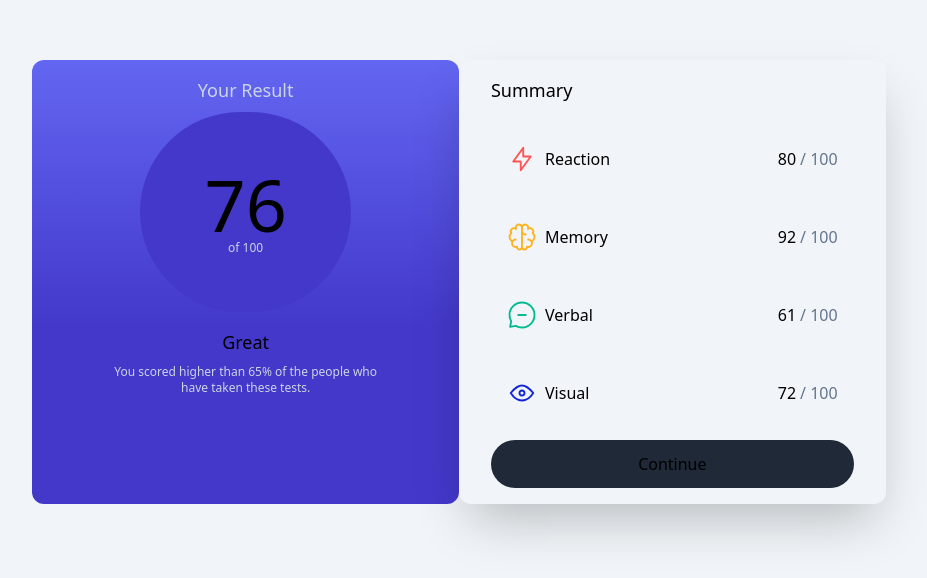
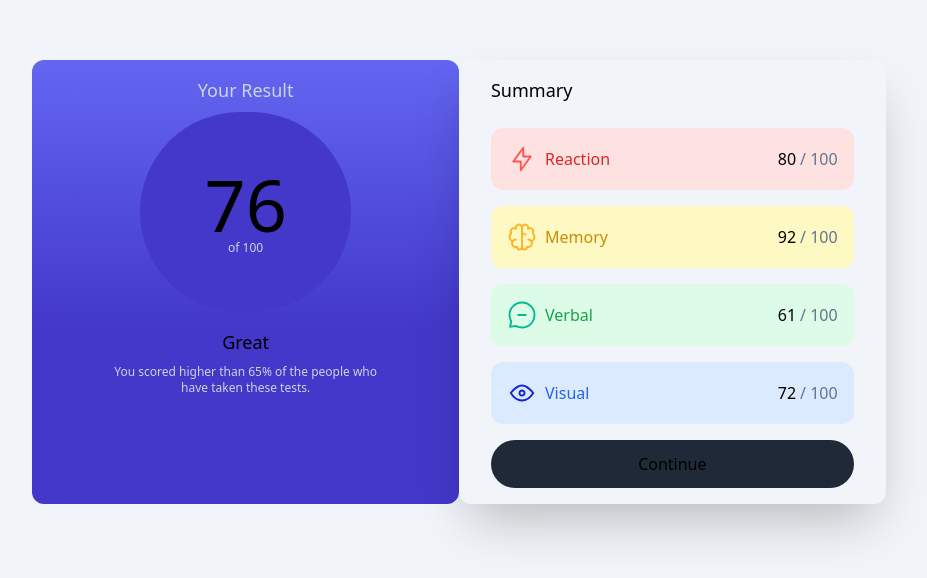
Before and after one commit to FLuffy-teddy/FEM-results-component, a Next.js app: page / in a window 1280 px wide. Shown: the part 118-696 px from the top of the page, without its empty margins (181-1108 px from the left). Built offline with nearby package versions, Linux system fonts and the light colour scheme.

Commit message:
final commit

```diff
--- a/app/page.tsx
+++ b/app/page.tsx
@@ -17,11 +17,11 @@ export default function Home() {
         </div>
         <div className="rounded-xl flex flex-col shadow-2xl px-8 py-4">
           <h3 className="text-lg text-black pb-4">Summary</h3>
-          <Summary id={1} color={'red'} />
-          <Summary id={2} color={'yellow'} />
-          <Summary id={3} color={'green'} />
-          <Summary id={4} color={'blue'} />
-          <button className="bg-gray-800 mt-2 rounded-full py-3">Continue</button>
+          <Summary id={1} bgColor={'bg-red-100'} textColor={'text-red-600'} />
+          <Summary id={2} bgColor={'bg-yellow-100'} textColor={'text-yellow-600'} />
+          <Summary id={3} bgColor={'bg-green-100'} textColor={'text-green-600'} />
+          <Summary id={4} bgColor={'bg-blue-100'} textColor={'text-blue-600'} />
+          <button className="bg-gray-800 hover:bg-indigo-700  mt-2 rounded-full py-3">Continue</button>
         </div>
       </div>
     </main>
--- a/components/summaryItems.tsx
+++ b/components/summaryItems.tsx
@@ -1,11 +1,10 @@
-"use client";
-
 import Image from "next/image";
 import Scores from "../app/api/data.json";
 
 interface ID {
   id: number;
-  color: string;
+  bgColor: string;
+  textColor: string;
 }
 interface TestID {
   id: number;
@@ -16,7 +15,7 @@ interface TestID {
 
 interface TestScore extends Array<TestID> {}
 
-export default function Summary({ id, color }: ID) {
+export default function Summary({ id, bgColor, textColor }: ID) {
   function filterById(jsonObject: TestScore, id: number) {
     return jsonObject.filter(function (jsonObject) {
       return jsonObject["id"] == id;
@@ -27,7 +26,7 @@ export default function Summary({ id, color }: ID) {
 
   return (
     <div
-      className={`flex bg-${color}-100 p-4 my-2 justify-between rounded-xl`}
+      className={`flex ${bgColor} p-4 my-2 justify-between rounded-xl`}
       key={selectedObject.id}
     >
       <div className="flex items-center">
@@ -38,7 +37,7 @@ export default function Summary({ id, color }: ID) {
           alt="Score category Image"
         />
 
-        <h4 className={`text-md text-${color}-600 pl-2`}>
+        <h4 className={`text-md ${textColor} pl-2`}>
           {selectedObject.category}
         </h4>
       </div>
```
